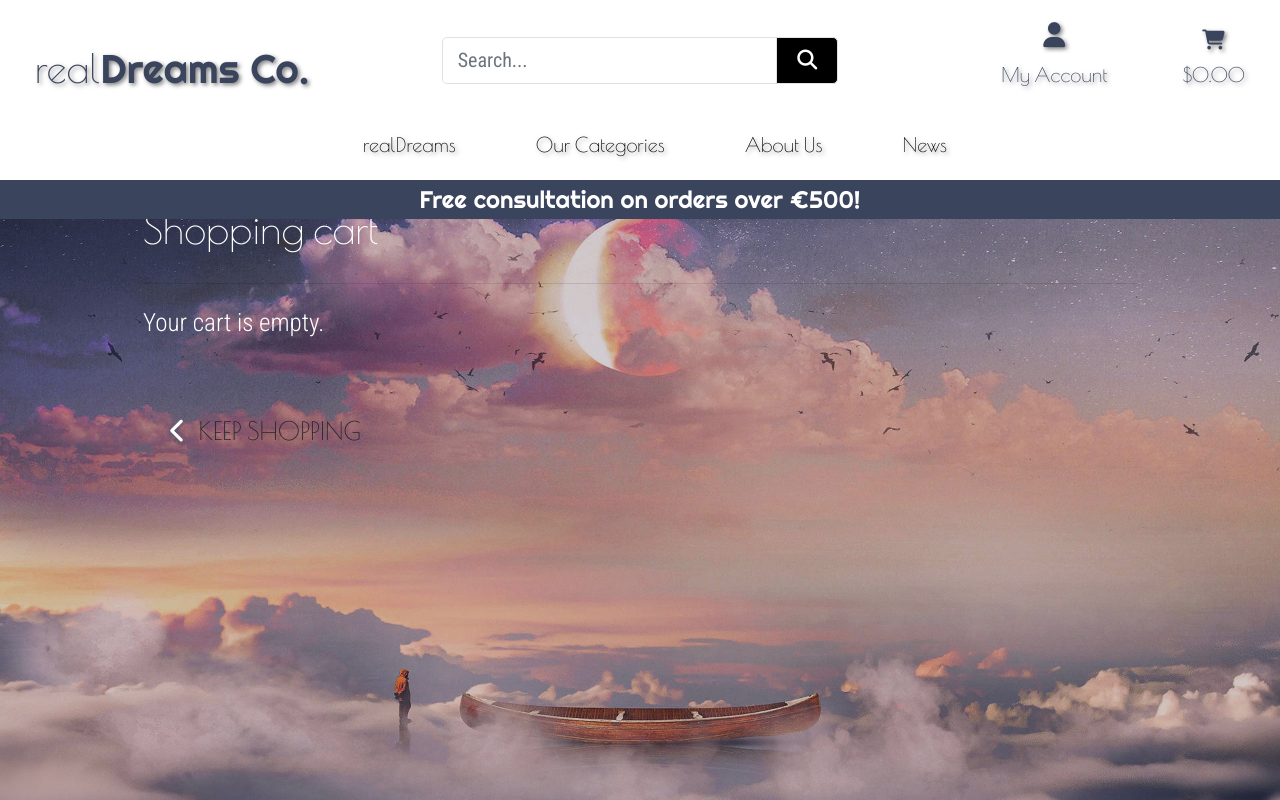
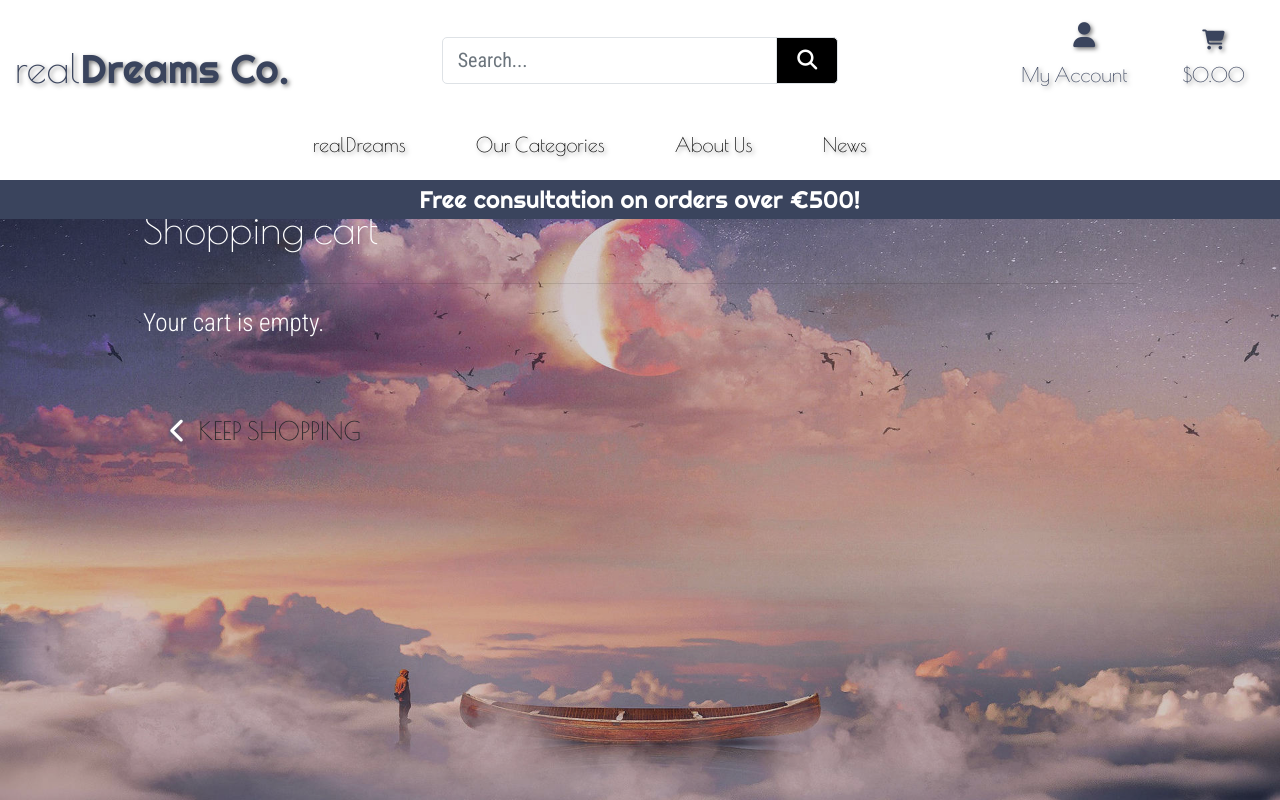
Before and after one commit to DebbieBergstrom/realDreamsCo, a Django app: page /cart/ in a window 1280 px wide. Run offline with Django 3.2, Linux system fonts and the light colour scheme; some libraries are stand-ins or nearby versions.

Commit message:
#41 style(header, dproduct_detail): update styles and information on buttons and header links

```diff
--- a/static/css/base.css
+++ b/static/css/base.css
@@ -217,6 +217,7 @@ h3 {
     font-family: 'Poiret One', sans-serif;
     color: var(--delft-blue);
     text-shadow: 2px 2px 4px rgba(0, 0, 0, 0.5);
+    padding-left: 0 !important;
 }
 
 .navbar .nav-link {
@@ -522,6 +523,10 @@ h3 {
         line-height: 0.8;
         margin-bottom: 24px;
     }
+
+    .navbar {
+        margin-right: 6rem !important;
+    }
 }
 
 /* --- LARGE devices (desktops, 992px and up) --- */
--- a/templates/base.html
+++ b/templates/base.html
@@ -68,7 +68,7 @@
             <div
                 class="col-12 col-lg-4 my-auto py-1 py-lg-0 text-center text-lg-left">
                 <a href="{% url 'home' %}" class="nav-link main-logo-link">
-                    <h1 class="text-black d-block d-md-inline my-0">
+                    <h1 class="d-block d-md-inline my-0">
                         <span class="real-font">real</span><span
                             class="dreams-font-righteous">Dreams
                             Co.</h1>
@@ -96,9 +96,9 @@
                 <ul
                     class="list-inline list-unstyled text-center text-lg-right my-0">
                     <li class="list-inline-item dropdown">
-                        <a class="text-black nav-link" href="#"
-                            id="user-options" data-toggle="dropdown"
-                            aria-haspopup="true" aria-expanded="false">
+                        <a class="nav-link" href="#" id="user-options"
+                            data-toggle="dropdown" aria-haspopup="true"
+                            aria-expanded="false">
                             <div class="text-center">
                                 <div><i class="fas fa-user fa-lg"></i>
                                 </div>
@@ -129,8 +129,7 @@
                         </div>
                     </li>
                     <li class="list-inline-item">
-                        <a class="{% if grand_total %}text-info font-weight-bold{% else %}text-black{% endif %} nav-link"
-                            href="{% url 'view_cart' %}">
+                        <a class="nav-link" href="{% url 'view_cart' %}">
                             <div class="text-center">
                                 <div><i class="fa-solid fa-cart-shopping"></i>
                                 </div>
@@ -148,7 +147,7 @@
             </div>
         </div>
         <div class="row bg-white">
-            <nav class="navbar navbar-expand-lg navbar-light w-100 text-black">
+            <nav class="navbar navbar-expand-lg navbar-light w-100">
                 <button class="navbar-toggler" type="button"
                     data-toggle="collapse" data-target="#main-nav"
                     aria-controls="main-nav" aria-expanded="false"
--- a/templates/includes/top-header-mobile.html
+++ b/templates/includes/top-header-mobile.html
@@ -27,7 +27,7 @@
     </div>
 </li>
 <li class="list-inline-item dropdown">
-    <a class="text-black nav-link d-block d-lg-none" href="#" id="user-options"
+    <a class="nav-link d-block d-lg-none" href="#" id="user-options"
         data-toggle="dropdown" aria-haspopup="true" aria-expanded="false">
         <div class="text-center">
             <div><i class="fas fa-user fa-lg"></i></div>
@@ -50,8 +50,7 @@
     </div>
 </li>
 <li class="list-inline-item">
-    <a class="{% if grand_total %}text-primary font-weight-bold{% else %}text-black{% endif %} nav-link d-block d-lg-none"
-        href="{% url 'view_cart' %}">
+    <a class="nav-link d-block d-lg-none" href="{% url 'view_cart' %}">
         <div class="text-center">
             <div><i class="fa-solid fa-basket-shopping"></i></div>
             <p class="my-0">
```
Also changed, not shown: products/templates/products/product_detail.html (+10 -7 lines).
